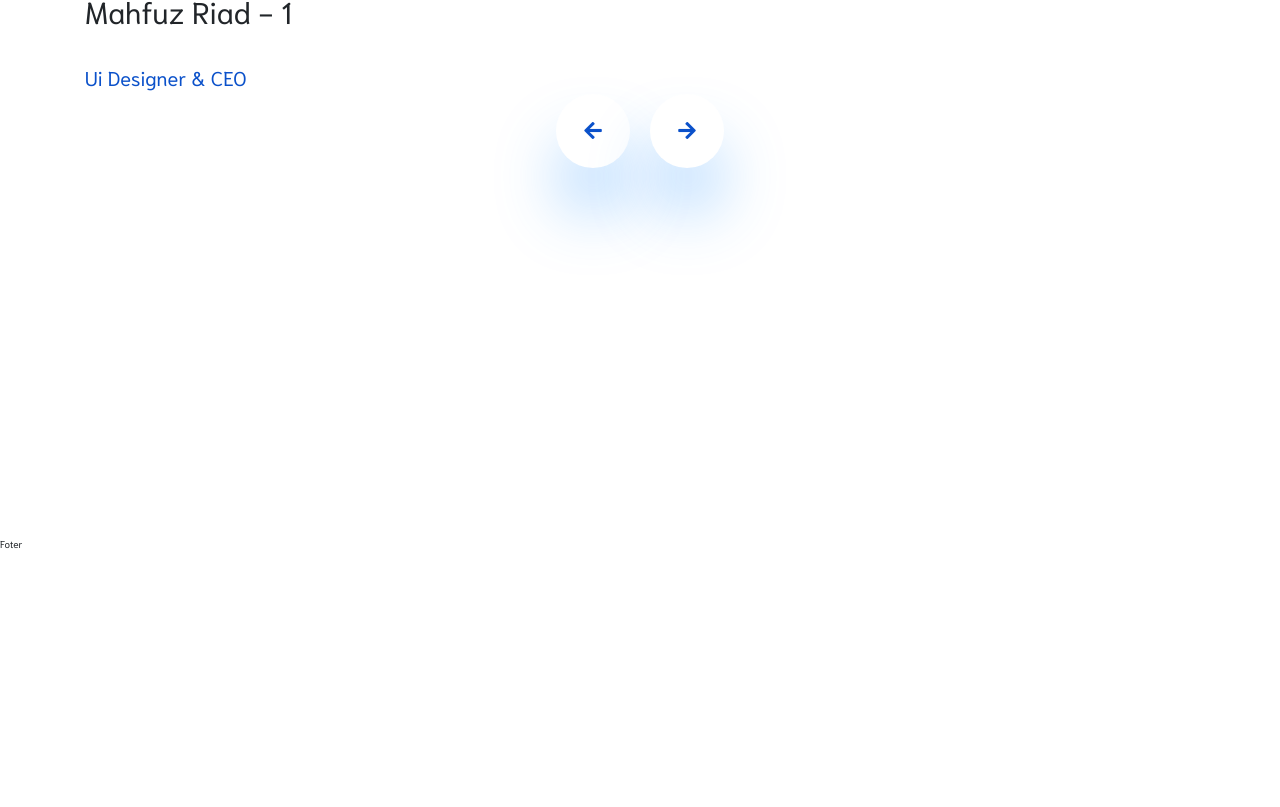
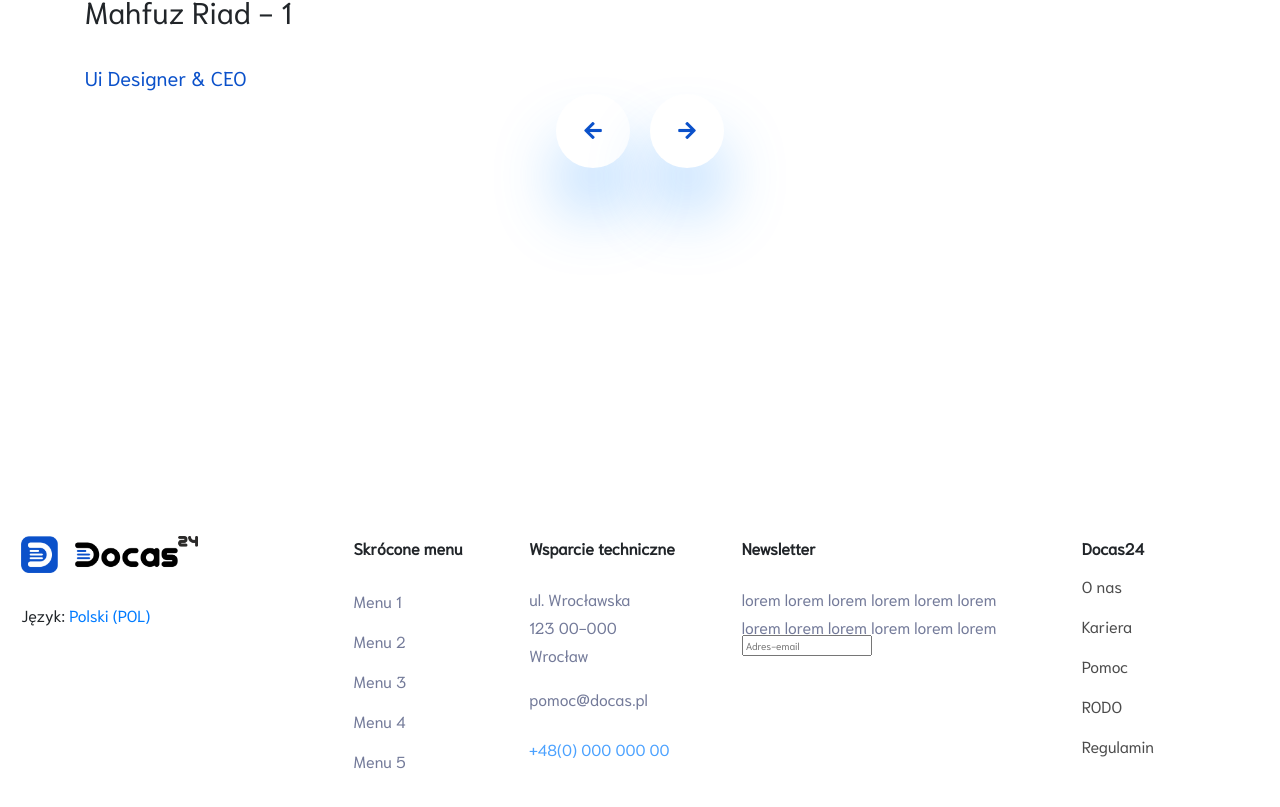
Before and after one commit to maciekbe1/Docas24, a React (Create React App) app in the folder client/: page / in a window 1280 px wide. Shown: the part 5579-6386 px from the top of the page. Before the commit the page ends 6130 px from the top, so only its background shows below. Built offline with nearby package versions, Linux system fonts and the light colour scheme.

Commit message:
create footer

```diff
--- a/client/src/components/Footer.js
+++ b/client/src/components/Footer.js
@@ -1,9 +1,88 @@
 import React from 'react';
+import logo from '../images/docas_logo.png';
+import { Link, NavLink } from 'react-router-dom';
+import '../styles/footer.css';
 
 class Footer extends React.Component {
     render() {
+        let style = {
+            width : '124px'
+        }
+        let width = {
+            width : '295px'
+        }
         return(
-            <div>Foter</div>
+            <div className="container-fluid">
+                <footer className="row">
+                    <div className="col-lg-2 col-md-12 d-flex flex-column align-items-end">
+                        <div>
+                            <div>
+                                <Link to="/">
+                                    <img alt="logo-footer" className="logo-footer" src={logo} />
+                                </Link>
+                            </div>
+                            <br/>
+                            <br/>
+                            <p>Język: <span className="text-primary">Polski (POL)</span></p>
+                        </div>
+                    </div>
+                    <div className="col-lg-8 col-md-12 d-flex">
+                        <div className="col d-flex flex-column align-items-end">
+                            <div>
+                                <p className="font-weight-bold">Skrócone menu</p>
+                                <br/>
+                                <ul>
+                                    <li className="nav-item p-footer">Menu 1</li>
+                                    <li className="nav-item p-footer">Menu 2</li>
+                                    <li className="nav-item p-footer">Menu 3</li>
+                                    <li className="nav-item p-footer">Menu 4</li>
+                                    <li className="nav-item p-footer">Menu 5</li>
+                                </ul>
+                            </div>
+                        </div>
+                        <div className="col d-flex flex-column align-items-center">
+                            <div>
+                                <p className="font-weight-bold">Wsparcie techniczne</p>
+                                <br/>
+                                <p className="p-footer" style={style}>ul. Wrocławska 123 00-000 Wrocław</p>
+                                <p className="p-footer"></p>
+                                <p className="p-footer">pomoc@docas.pl</p>
+                                <p className="text-primary p-footer">+48(0) 000 000 00</p>
+                            </div>
+                        </div>
+                        <div className="col d-flex flex-column align-items-center">
+                            <div style={width}>
+                                <p className="font-weight-bold">Newsletter</p>
+                                <br/>
+                                <p className="p-footer">lorem lorem lorem lorem lorem lorem lorem lorem lorem lorem lorem lorem</p>
+                                <input className="docas-input-small" placeholder="Adres-email" />
+                            </div>
+                        </div>
+                    </div>
+                    <div className="col-lg-2 col-md-12">
+                        <p className="font-weight-bold">Docas24</p>
+                        <ul>
+                            <li className="nav-item p-footer">
+                            <NavLink to="/pages/about">O nas</NavLink>
+                            </li>
+
+                            <li className="nav-item p-footer">
+                            <NavLink to="/pages/carrer">Kariera</NavLink>
+                            </li>
+
+                            <li className="nav-item p-footer">
+                            <NavLink to="/pages/help">Pomoc</NavLink>
+                            </li>
+                            <li className="nav-item p-footer">
+                            <NavLink to="/pages/rodo">RODO</NavLink>
+                            </li>
+                            <li className="nav-item p-footer">
+                            <NavLink to="/pages/faq">Regulamin</NavLink>
+                            </li>
+                        </ul>
+                    </div>
+                </footer>
+            </div>
         )
     }
 }
--- a/client/src/components/homepage/ListForms.js
+++ b/client/src/components/homepage/ListForms.js
@@ -19,7 +19,7 @@ class ListForm extends Component {
                      return (
                         <div className={form.class + " col-xl-4 col-lg-6"} key={form.id}>
                             <div className="square">
-                                <span class="badge badge-primary">Nowość</span>
+                                <span className="badge badge-primary">Nowość</span>
                                 <ul className="nav square-btns">
                                     <li className="btn-link">Zapisz</li>
                                     <li className="btn-link">Oceń</li>
--- /dev/null
+++ b/client/src/styles/footer.css
@@ -0,0 +1,15 @@
+.logo-footer {
+    width: 177px;
+}
+footer {
+    height: 395px;
+}
+.p-footer {
+    height: 40px;
+    opacity: 0.7;
+    color: #39436f;
+    font-family: Niramit;
+    font-size: 16px;
+    font-weight: 400;
+    line-height: 28px;
+}
--- a/client/src/styles/main.css
+++ b/client/src/styles/main.css
@@ -35,6 +35,10 @@ a {
 }
 a:hover {
     text-decoration: none;
+}
+ul {
+    list-style-type: none;
+    padding: 0;
 }
 .selected {
     color: #0b51ca;
```
